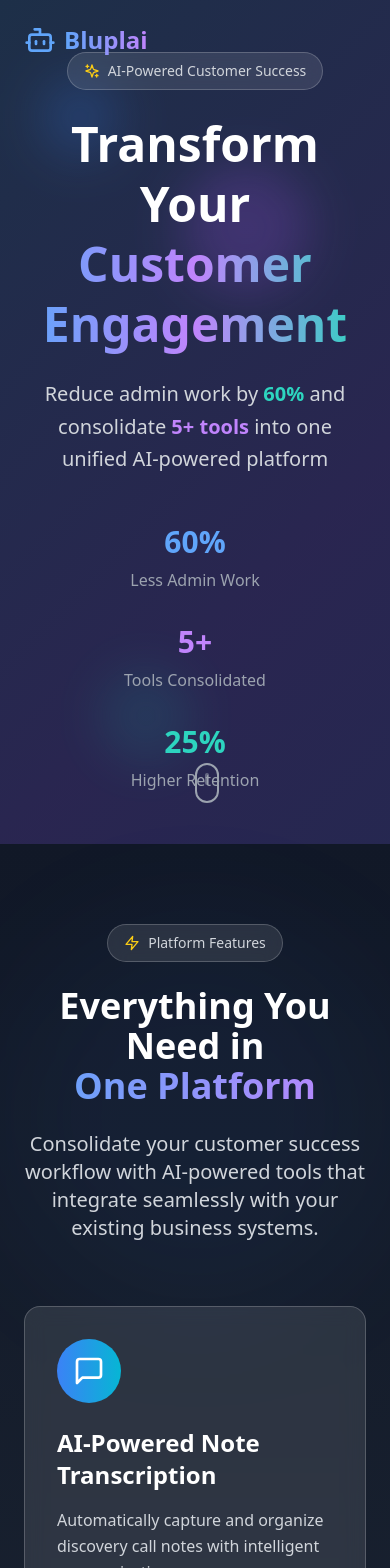
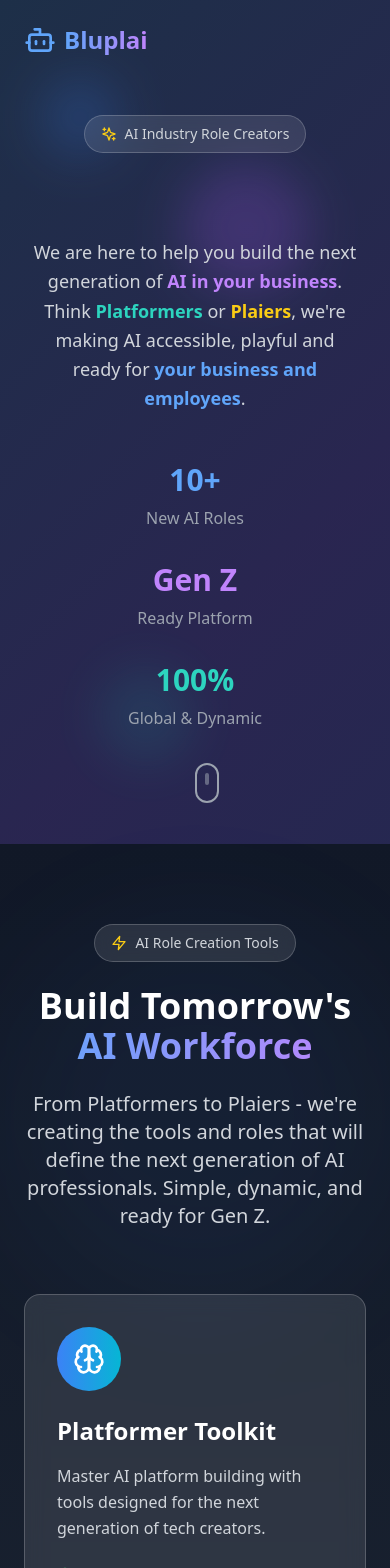
Before and after one commit to skyremote/bluplai, a React (Vite) app: page / in a window 390 px wide. Shown: the top 1568 px of the page. Built offline with nearby package versions, Linux system fonts and the light colour scheme.

Commit message:
Add scrambled text animation to main heading and improve responsive text handling

```diff
--- a/index.html
+++ b/index.html
@@ -4,8 +4,8 @@
     <meta charset="UTF-8" />
     <link rel="icon" type="image/svg+xml" href="/vite.svg" />
     <meta name="viewport" content="width=device-width, initial-scale=1.0" />
-    <title>Bluplai - AI-Powered Customer Engagement Platform</title>
-    <meta name="description" content="Transform your customer success with AI-powered tools. Reduce admin work by 60% and consolidate 5+ tools into one unified platform." />
+    <title>Bluplai - AI Role Creators | Dani & Leandro</title>
+    <meta name="description" content="Meet the dynamic duo creating tomorrow's AI workforce. From Platformers to Plaiers - we're building playful, accessible AI tools for Gen Z. Dale!" />
   </head>
   <body>
     <div id="root"></div>
--- a/package.json
+++ b/package.json
@@ -11,6 +11,7 @@
     "deploy": "npx wrangler pages deploy dist"
   },
   "dependencies": {
+    "gsap": "^3.13.0",
     "lucide-react": "^0.344.0",
     "react": "^18.3.1",
     "react-dom": "^18.3.1"
--- a/src/components/Benefits.tsx
+++ b/src/components/Benefits.tsx
@@ -10,39 +10,39 @@ interface Benefit {
 
 const benefits: Benefit[] = [
   {
-    icon: <Clock className="w-8 h-8" />,
-    stat: "60%",
-    description: "Reduction in administrative tasks through AI automation",
+    icon: <Users className="w-8 h-8" />,
+    stat: "10+",
+    description: "New AI roles created for the next generation workforce",
     color: "text-blue-400"
   },
   {
-    icon: <Target className="w-8 h-8" />,
-    stat: "25%",
-    description: "Increase in customer retention rates",
+    icon: <Sparkles className="w-8 h-8" />,
+    stat: "Gen Z",
+    description: "Ready platform designed for digital natives",
     color: "text-green-400"
   },
   {
     icon: <TrendingUp className="w-8 h-8" />,
-    stat: "10x",
-    description: "Faster generation of professional deliverables",
+    stat: "Global",
+    description: "Reach and impact across industries and borders",
     color: "text-purple-400"
   },
   {
-    icon: <Users className="w-8 h-8" />,
-    stat: "5+",
-    description: "Tools consolidated into one unified platform",
+    icon: <Target className="w-8 h-8" />,
+    stat: "100%",
+    description: "Dynamic and playful approach to AI innovation",
     color: "text-teal-400"
   },
   {
-    icon: <Shield className="w-8 h-8" />,
-    stat: "80%",
-    description: "Improvement in customer engagement visibility",
+    icon: <Clock className="w-8 h-8" />,
+    stat: "Dale!",
+    description: "Ready-to-action philosophy for fast-moving creators",
     color: "text-orange-400"
   },
   {
-    icon: <Sparkles className="w-8 h-8" />,
-    stat: "99.9%",
-    description: "Platform uptime with enterprise-grade reliability",
+    icon: <Shield className="w-8 h-8" />,
+    stat: "Mario & Luigi",
+    description: "Proven duo bringing different strengths together",
     color: "text-yellow-400"
   }
 ];
@@ -135,17 +135,17 @@ const Benefits: React.FC = () => {
         <div className="text-center mb-16">
           <div className="inline-flex items-center space-x-2 glass rounded-full px-4 py-2 mb-6">
             <TrendingUp className="w-4 h-4 text-green-400" />
-            <span className="text-sm text-gray-300">Proven Results</span>
+            <span className="text-sm text-gray-300">AI Revolution Impact</span>
           </div>
           <h2 className="text-4xl md:text-6xl font-bold mb-6">
-            Measurable Impact on
+            Shaping the Future of
             <span className="block bg-gradient-to-r from-green-400 to-blue-400 bg-clip-text text-transparent">
-              Your Bottom Line
+              AI Work
             </span>
           </h2>
           <p className="text-xl text-gray-300 max-w-3xl mx-auto">
-            See the quantifiable benefits that leading companies achieve when they transform
-            their customer success operations with Bluplai.
+            From two engineers with a vision to a global movement - see how Dani & Leandro's
+            dynamic approach is creating opportunities for the next generation of AI innovators.
           </p>
         </div>
 
@@ -185,9 +185,9 @@ const Benefits: React.FC = () => {
 
         {/* Bottom CTA */}
         <div className="text-center mt-16">
-          <p className="text-gray-400 mb-6">Ready to see these results for your business?</p>
+          <p className="text-gray-400 mb-6">Ready to join the AI revolution? Dale - let's build the future together!</p>
           <button className="bg-gradient-to-r from-green-500 to-blue-600 px-8 py-4 rounded-full text-white font-medium text-lg hover:from-green-600 hover:to-blue-700 transition-all duration-300 hover:scale-105">
-            Start Your Free Trial
+            Join the Movement
           </button>
         </div>
       </div>
--- a/src/components/Features.tsx
+++ b/src/components/Features.tsx
@@ -11,45 +11,45 @@ interface Feature {
 
 const features: Feature[] = [
   {
-    icon: <MessageSquare className="w-8 h-8" />,
-    title: "AI-Powered Note Transcription",
-    description: "Automatically capture and organize discovery call notes with intelligent summarization.",
-    benefits: ["Real-time transcription", "Smart action items", "Auto-organization"],
+    icon: <Brain className="w-8 h-8" />,
+    title: "Platformer Toolkit",
+    description: "Master AI platform building with tools designed for the next generation of tech creators.",
+    benefits: ["AI-first design", "Gen Z workflows", "Ready-to-deploy"],
     color: "from-blue-500 to-cyan-500"
   },
   {
-    icon: <PresentationChart className="w-8 h-8" />,
-    title: "Digital Whiteboard",
-    description: "Create interactive diagrams and workflows with collaborative editing capabilities.",
-    benefits: ["Real-time collaboration", "Template library", "Export options"],
+    icon: <Zap className="w-8 h-8" />,
+    title: "Plaier Studio",
+    description: "Where gaming meets AI - create interactive experiences that make AI accessible and fun.",
+    benefits: ["Gamified learning", "Interactive tools", "Playful interfaces"],
     color: "from-purple-500 to-pink-500"
   },
   {
     icon: <Users className="w-8 h-8" />,
-    title: "Success Plan Builder",
-    description: "Generate comprehensive success plans from customizable templates with AI assistance.",
-    benefits: ["Template automation", "KPI tracking", "Milestone management"],
+    title: "AI Role Designer",
+    description: "Define and create entirely new job roles in the AI industry - from concept to career path.",
+    benefits: ["Role templates", "Career mapping", "Skill frameworks"],
     color: "from-teal-500 to-green-500"
   },
   {
-    icon: <Brain className="w-8 h-8" />,
-    title: "AI Insights & Recommendations",
-    description: "Get intelligent recommendations and predictive insights for customer success.",
-    benefits: ["Predictive analytics", "Risk assessment", "Opportunity identification"],
+    icon: <MessageSquare className="w-8 h-8" />,
+    title: "Dynamic Facilitator",
+    description: "Tools for AI-curious minds to facilitate breakthrough conversations and collaborations.",
+    benefits: ["Conversation starters", "Brainstorm tools", "Collaboration magic"],
     color: "from-orange-500 to-red-500"
   },
   {
     icon: <BarChart3 className="w-8 h-8" />,
-    title: "Real-time Analytics",
-    description: "Track customer health metrics and engagement with comprehensive dashboards.",
-    benefits: ["Health scoring", "Engagement metrics", "Custom reporting"],
+    title: "Global Impact Tracker",
+    description: "Measure your contribution to the AI revolution with dashboards that make sense.",
+    benefits: ["Impact metrics", "Global reach", "Achievement unlocks"],
     color: "from-indigo-500 to-purple-500"
   },
   {
-    icon: <Zap className="w-8 h-8" />,
-    title: "Universal Integrations",
-    description: "Seamlessly connect with Salesforce, Microsoft 365, Google Workspace, and more.",
-    benefits: ["Bi-directional sync", "API framework", "Webhook support"],
+    icon: <PresentationChart className="w-8 h-8" />,
+    title: "Dale Command Center",
+    description: "The ultimate dashboard for AI innovators - simple, straightforward, and ready for action.",
+    benefits: ["One-click deployment", "Minimalist design", "Action-oriented"],
     color: "from-yellow-500 to-orange-500"
   }
 ];
@@ -92,17 +92,17 @@ const Features: React.FC = () => {
         <div className="text-center mb-16">
           <div className="inline-flex items-center space-x-2 glass rounded-full px-4 py-2 mb-6">
             <Zap className="w-4 h-4 text-yellow-400" />
-            <span className="text-sm text-gray-300">Platform Features</span>
+            <span className="text-sm text-gray-300">AI Role Creation Tools</span>
           </div>
           <h2 className="text-4xl md:text-6xl font-bold mb-6">
-            Everything You Need in
+            Build Tomorrow's
             <span className="block bg-gradient-to-r from-blue-400 to-purple-400 bg-clip-text text-transparent">
-              One Platform
+              AI Workforce
             </span>
           </h2>
           <p className="text-xl text-gray-300 max-w-3xl mx-auto">
-            Consolidate your customer success workflow with AI-powered tools that integrate seamlessly
-            with your existing business systems.
+            From Platformers to Plaiers - we're creating the tools and roles that will define
+            the next generation of AI professionals. Simple, dynamic, and ready for Gen Z.
           </p>
         </div>
 
--- a/src/components/Hero.tsx
+++ b/src/components/Hero.tsx
@@ -1,5 +1,6 @@
 import React, { useEffect, useState } from 'react';
 import { ChevronRight, Sparkles, Bot, Users, TrendingUp } from 'lucide-react';
+import ScrambledText from './ScrambledText';
 
 const Hero: React.FC = () => {
   const [isVisible, setIsVisible] = useState(false);
@@ -39,25 +40,29 @@ const Hero: React.FC = () => {
       </nav>
 
       {/* Hero Content */}
-      <div className="max-w-7xl mx-auto px-6 text-center z-10">
-        <div className={`transition-all duration-1000 ${isVisible ? 'opacity-100 translate-y-0' : 'opacity-0 translate-y-10'}`}>
+      <div className="max-w-6xl mx-auto px-4 sm:px-6 lg:px-8 text-center z-10 w-full">
+        <div className={`transition-all duration-1000 ${isVisible ? 'opacity-100 translate-y-0' : 'opacity-0 translate-y-10'} overflow-hidden`}>
           <div className="flex items-center justify-center mb-6">
             <div className="glass rounded-full px-4 py-2 flex items-center space-x-2">
               <Sparkles className="w-4 h-4 text-yellow-400" />
-              <span className="text-sm text-gray-300">AI-Powered Customer Success</span>
+              <span className="text-sm text-gray-300">AI Industry Role Creators</span>
             </div>
           </div>
 
-          <h1 className="text-5xl md:text-7xl font-bold mb-6 leading-tight">
-            Transform Your
-            <span className="block bg-gradient-to-r from-blue-400 via-purple-400 to-teal-400 bg-clip-text text-transparent">
-              Customer Engagement
-            </span>
+          <h1 className="text-3xl sm:text-4xl md:text-5xl lg:text-6xl xl:text-7xl font-bold mb-6 leading-tight overflow-hidden">
+            <ScrambledText
+              className="bg-gradient-to-r from-blue-400 via-purple-400 to-teal-400 bg-clip-text text-transparent font-bold cursor-pointer"
+              radius={150}
+              duration={1.5}
+              speed={0.8}
+              scrambleChars="█▓▒░.:!@#$%^&*"
+            >
+              Creating AI's Future
+            </ScrambledText>
           </h1>
 
-          <p className="text-xl md:text-2xl text-gray-300 mb-8 max-w-3xl mx-auto leading-relaxed">
-            Reduce admin work by <span className="text-teal-400 font-semibold">60%</span> and consolidate
-            <span className="text-purple-400 font-semibold"> 5+ tools</span> into one unified AI-powered platform
+          <p className="text-lg sm:text-xl md:text-2xl text-gray-300 mb-8 max-w-4xl mx-auto leading-relaxed px-4 break-words">
+            We are here to help you build the next generation of <span className="text-purple-400 font-semibold whitespace-nowrap">AI in your business</span>. Think <span className="text-teal-400 font-semibold">Platformers</span> or <span className="text-yellow-400 font-semibold">Plaiers</span>, we're making AI accessible, playful and ready for <span className="text-blue-400 font-semibold">your business and employees</span>.
           </p>
 
           <div className="mb-12">
@@ -67,16 +72,16 @@ const Hero: React.FC = () => {
           {/* Stats */}
           <div className="grid grid-cols-1 md:grid-cols-3 gap-8 max-w-2xl mx-auto">
             <div className="stagger-item text-center">
-              <div className="text-3xl font-bold text-blue-400 mb-2">60%</div>
-              <div className="text-gray-400">Less Admin Work</div>
+              <div className="text-3xl font-bold text-blue-400 mb-2">10+</div>
+              <div className="text-gray-400">New AI Roles</div>
             </div>
             <div className="stagger-item text-center">
-              <div className="text-3xl font-bold text-purple-400 mb-2">5+</div>
-              <div className="text-gray-400">Tools Consolidated</div>
+              <div className="text-3xl font-bold text-purple-400 mb-2">Gen Z</div>
+              <div className="text-gray-400">Ready Platform</div>
             </div>
             <div className="stagger-item text-center">
-              <div className="text-3xl font-bold text-teal-400 mb-2">25%</div>
-              <div className="text-gray-400">Higher Retention</div>
+              <div className="text-3xl font-bold text-teal-400 mb-2">100%</div>
+              <div className="text-gray-400">Global & Dynamic</div>
             </div>
           </div>
         </div>
--- /dev/null
+++ b/src/components/ScrambledText.css
@@ -0,0 +1,34 @@
+.text-block {
+  cursor: pointer;
+  display: block;
+  transition: all 0.2s ease;
+  user-select: none;
+  font-family: inherit;
+  overflow: visible;
+  word-wrap: break-word;
+  hyphens: auto;
+  width: 100%;
+  max-width: 100%;
+}
+
+.text-block:hover {
+  transform: scale(1.02);
+}
+
+.text-block p {
+  margin: 0;
+  padding: 0;
+  line-height: inherit;
+  font-size: inherit;
+  font-weight: inherit;
+  width: 100%;
+  overflow-wrap: break-word;
+  word-break: break-word;
+  text-align: inherit;
+}
+
+.char {
+  display: inline-block;
+  white-space: pre-wrap;
+  word-break: break-word;
+}
--- /dev/null
+++ b/src/components/ScrambledText.tsx
@@ -0,0 +1,88 @@
+import React, { useEffect, useRef } from "react";
+import { gsap } from "gsap";
+import { SplitText } from "gsap/SplitText";
+import { ScrambleTextPlugin } from "gsap/ScrambleTextPlugin";
+
+import "./ScrambledText.css";
+
+gsap.registerPlugin(SplitText, ScrambleTextPlugin);
+
+export interface ScrambledTextProps {
+  radius?: number;
+  duration?: number;
+  speed?: number;
+  scrambleChars?: string;
+  className?: string;
+  style?: React.CSSProperties;
+  children: React.ReactNode;
+}
+
+const ScrambledText: React.FC<ScrambledTextProps> = ({
+  radius = 100,
+  duration = 1.2,
+  speed = 0.5,
+  scrambleChars = ".:",
+  className = "",
+  style = {},
+  children,
+}) => {
+  const rootRef = useRef<HTMLDivElement | null>(null);
+  const charsRef = useRef<HTMLElement[]>([]);
+
+  useEffect(() => {
+    if (!rootRef.current) return;
+
+    const split = SplitText.create(rootRef.current.querySelector("p"), {
+      type: "chars",
+      charsClass: "char",
+    });
+    charsRef.current = split.chars as HTMLElement[];
+
+    charsRef.current.forEach((c) => {
+      gsap.set(c, {
+        display: "inline-block",
+        attr: { "data-content": c.innerHTML },
+      });
+    });
+
+    const handleMove = (e: PointerEvent) => {
+      charsRef.current.forEach((c) => {
+        const { left, top, width, height } = c.getBoundingClientRect();
+        const dx = e.clientX - (left + width / 2);
+        const dy = e.clientY - (top + height / 2);
+        const dist = Math.hypot(dx, dy);
+
+        if (dist < radius) {
+          gsap.to(c, {
+            overwrite: true,
+            duration: duration * (1 - dist / radius),
+            scrambleText: {
+              text: (c as HTMLElement).dataset.content || "",
+              chars: scrambleChars,
+              speed,
+            },
+            ease: "none",
+          });
+        }
+      });
+    };
+
+    const el = rootRef.current;
+    el.addEventListener("pointermove", handleMove);
+
+    return () => {
+      el.removeEventListener("pointermove", handleMove);
+      split.revert();
+    };
+  }, [radius, duration, speed, scrambleChars]);
+
+  return (
+    <div ref={rootRef} className={`text-block ${className}`} style={style}>
+      <p>{children}</p>
+    </div>
+  );
+};
+
+export default ScrambledText;
+// Component inspired by Tom Miller from the GSAP community
+// https://codepen.io/creativeocean/pen/NPWLwJM
```
Also changed, not shown: 6 other files (tests, documents, lock files or other folders).
